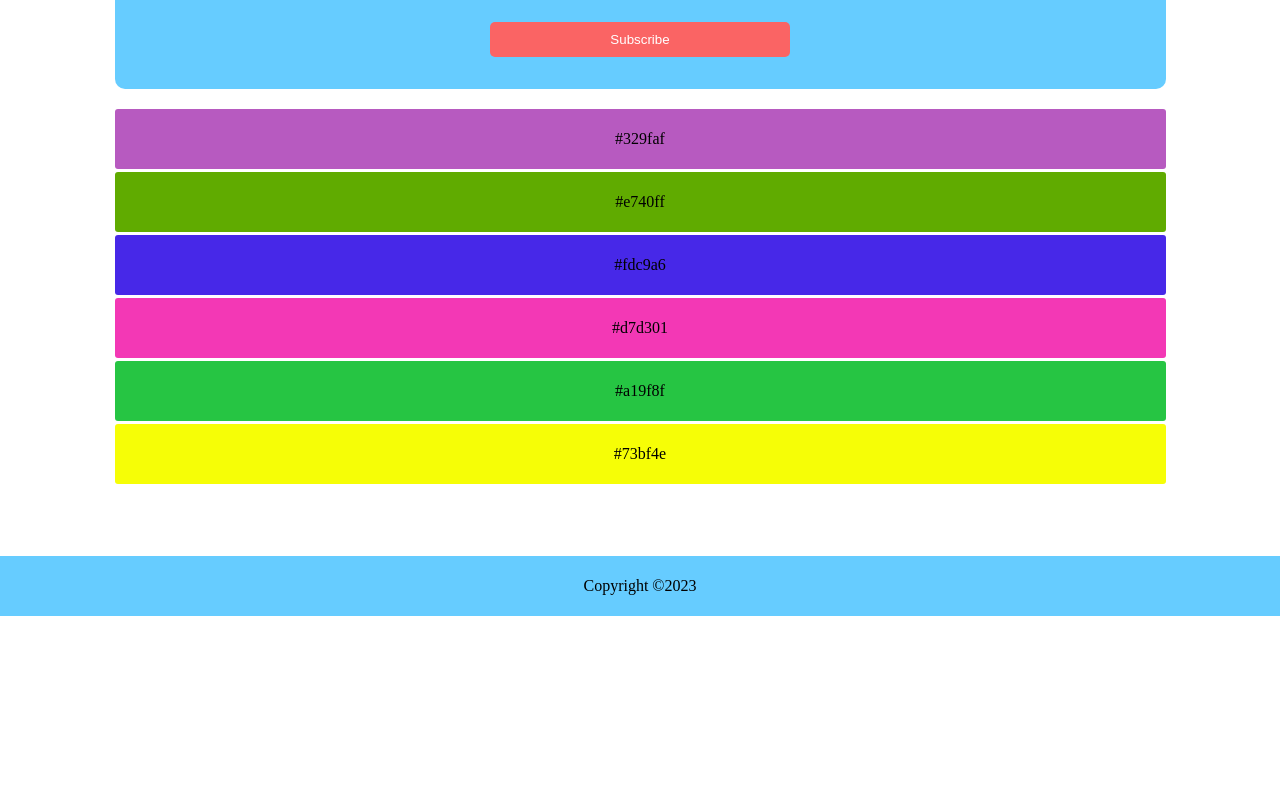
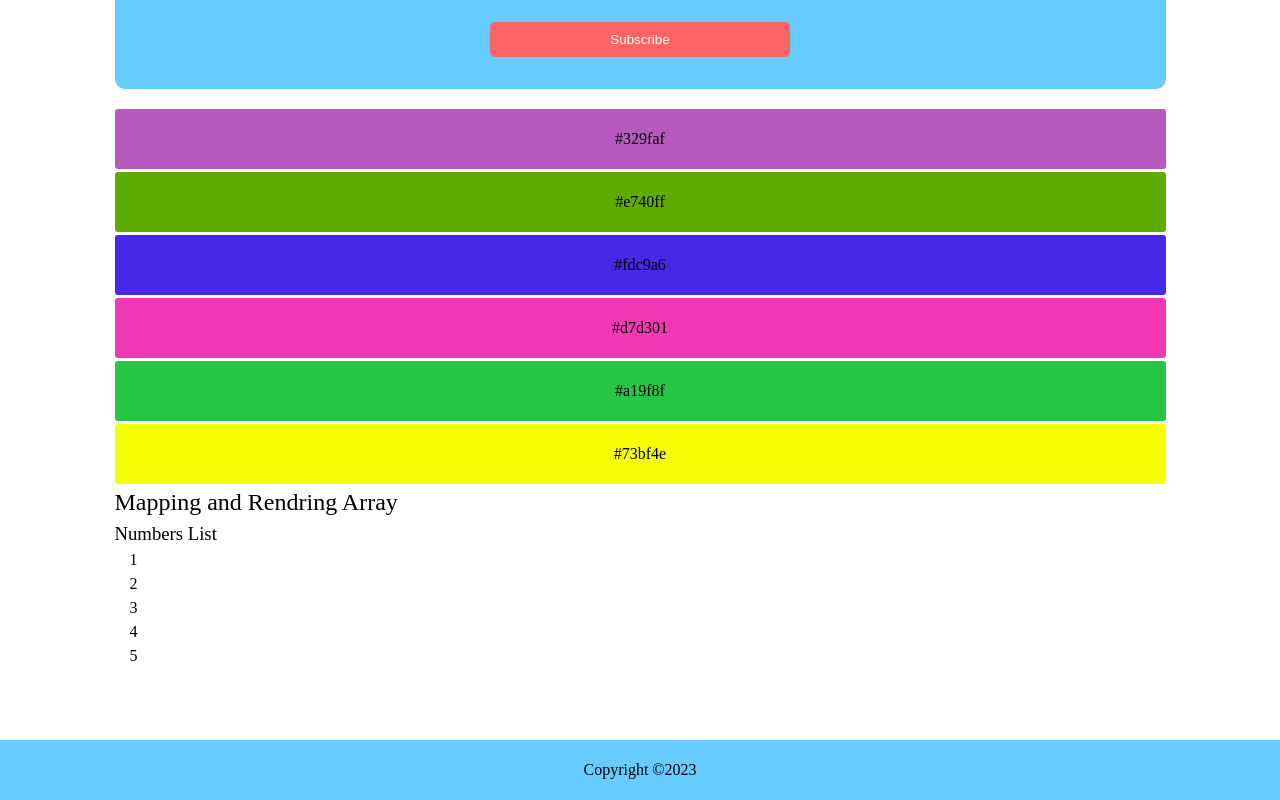
Before and after one commit to Mujeeb4582/30-days-react-learning, a React (Create React App) app: page / in a window 1280 px wide. Shown: the part 1389-2189 px from the top of the page. Before the commit the page ends 2005 px from the top, so only its background shows below. Built offline with nearby package versions, Linux system fonts and the light colour scheme.

Commit message:
Import these comonent to main

```diff
--- a/src/components/main.jsx
+++ b/src/components/main.jsx
@@ -11,6 +11,7 @@ import LanguageCard from "./lunguageCard";
 import SubscribeForm from "./subscribeForm";
 import { hexaColor } from "../utils/hexColorGenerattor";
 import { skillsArray } from "../utils/skills";
+import Mapping from "./mapping_day06/mappingAndRendringArray";
 
 const numOne = 3;
 const numTwo = 2;
@@ -54,6 +55,7 @@ const Main = () => (
       <SubscribeForm />
       {/* <Button /> */}
       <HexaColor hexaColor={hexaColor}/>
+      <Mapping />
     </div>
   </main>
 );
```
